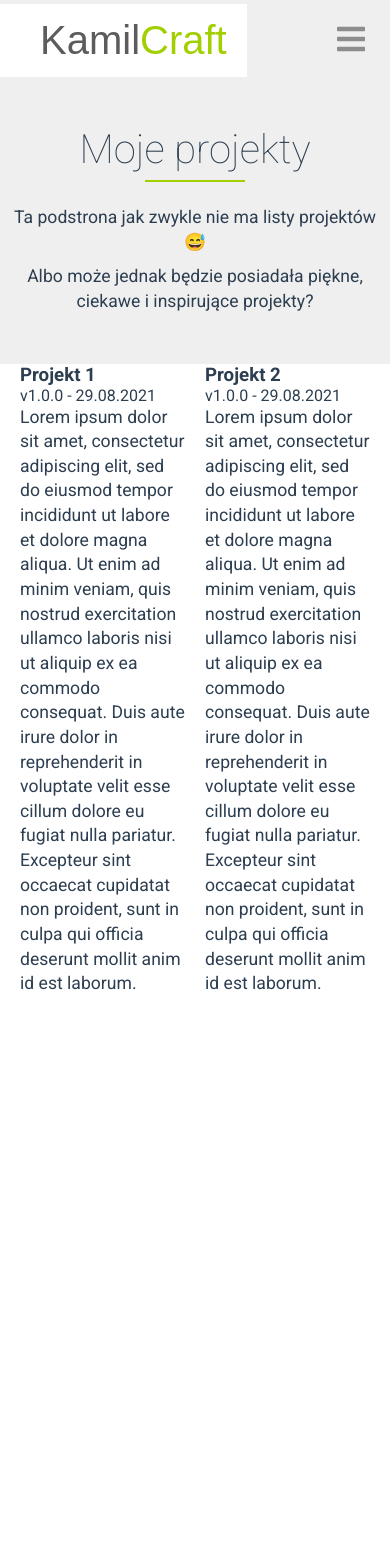
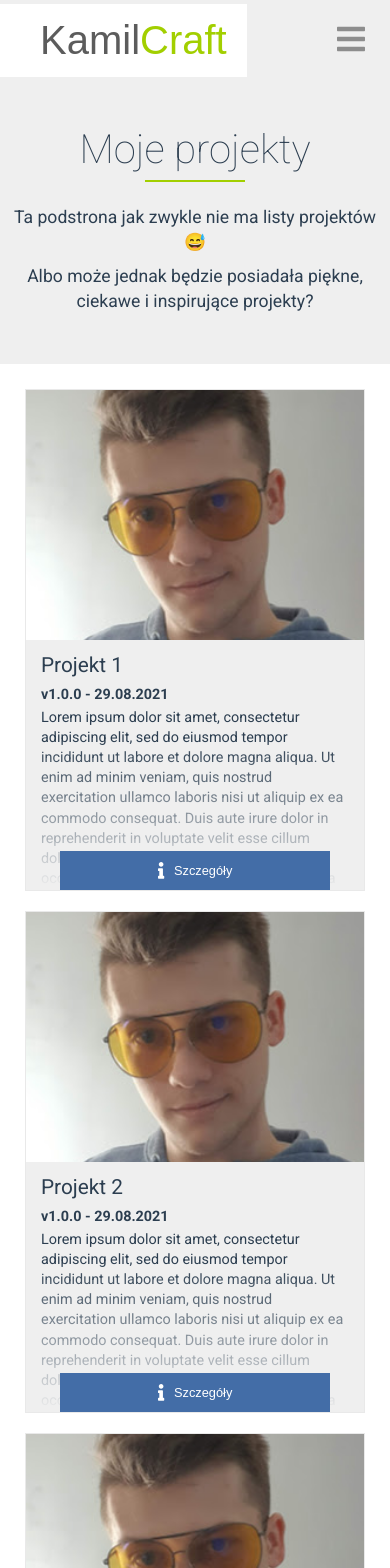
Before and after one commit to kamilniemczycki/kamilcraft.com, a Vue app: page /projects in a window 390 px wide. Shown: the top 1568 px of the page. Before the commit the page ends 1006 px from the top, so only its background shows below. Built offline with nearby package versions, Linux system fonts and the light colour scheme; a web font is replaced by a local one.

Commit message:
Update project list

```diff
--- a/src/views/Projects.vue
+++ b/src/views/Projects.vue
@@ -4,9 +4,20 @@
       <div class="project"
            v-for="project in projects"
            :key="project.title.slug">
-        <h3>{{ project.title }}</h3>
-        <div class="release">{{ project.version }} - {{ project.release_data }}</div>
-        <p>{{ project.short_description }}</p>
+        <img class="project-image" :src="project.image" :alt="project.title" />
+        <div class="project-content">
+          <h3 class="title">{{ project.title }}</h3>
+          <div class="release">{{ project.version }} - {{ project.release_data }}</div>
+          <div class="description">
+            <p>{{ project.short_description }}</p>
+          </div>
+          <div class="more-button">
+            <base-btn has-icon
+                      icon="info"
+                      is-reverse
+                      class="btn">Szczegóły</base-btn>
+          </div>
+        </div>
       </div>
     </div>
   </div>
@@ -15,22 +26,126 @@
 <style lang="scss">
 .projects .container {
   display: grid;
+  padding: 15px 10px;
   grid-template-columns: 1fr 1fr;
+  grid-auto-rows: minmax(80px, auto);
   column-gap: 20px;
   row-gap: 15px;
+
   .project {
+    display: grid;
+    grid-template-areas: 'image content';
+    background-color: #EFEFEF;
+    border: 1px solid rgba(0, 0, 0, .025);
+
+    .project-image {
+      grid-area: image;
+      width: 200px;
+      height: 200px;
+      object-fit: cover;
+    }
+
+    .project-content {
+      grid-area: content;
+      padding: 10px 15px;
+      height: 200px;
+      overflow-y: hidden;
+      position: relative;
+
+      .title {
+        font-size: 1.3em;
+        font-weight: normal;
+        line-height: 1.5em;
+      }
+
+      .release {
+        font-size: .9em;
+        font-weight: bold;
+        padding: 5px 0;
+      }
+
+      .more-button {
+        z-index: 6;
+        position: absolute;
+        left: 0;
+        bottom: 5px;
+        width: 100%;
+
+        .btn {
+          width: 100%;
+          min-width: unset;
+          max-width: 270px;
+          margin: 0 auto;
+          font-size: .8em;
+        }
+      }
+
+      &::after {
+        content: "";
+        position: absolute;
+        left: 0;
+        top: 0;
+        width: 100%;
+        height: 100%;
+        background: linear-gradient(to bottom, rgba(255, 255, 255, 0) 40%, #EFEFEF 100%);
+      }
+    }
+
+    p {
+      font-size: .9em;
+    }
+  }
+
+  @media screen and (max-width: 900px) {
+    .project {
+      grid-template-areas: 'image' 'content';
+
+      .project-image {
+        width: 100%;
+        height: 250px;
+      }
+
+      .project-content {
+        height: auto;
+        max-height: 250px;
+
+        .more-button {
+          display: block;
+          bottom: 0;
+          width: 100%;
+
+          .btn {
+            width: 100%;
+            border-radius: 0;
+          }
+        }
+      }
+    }
+  }
+}
+
+@media screen and (max-width: 500px) {
+  .projects .container {
+    grid-template-columns: 1fr;
+    padding: 25px;
+    column-gap: 0;
+    row-gap: 20px;
   }
 }
 </style>
 
 <script>
+import BaseButton from '../components/BaseButton'
+
 export default {
   name: 'Projects',
   data () {
     return {
       projects: [
         { title: 'Projekt 1', image: '/assets/me.jpg', release_data: '29.08.2021', version: 'v1.0.0', short_description: 'Lorem ipsum dolor sit amet, consectetur adipiscing elit, sed do eiusmod tempor incididunt ut labore et dolore magna aliqua. Ut enim ad minim veniam, quis nostrud exercitation ullamco laboris nisi ut aliquip ex ea commodo consequat. Duis aute irure dolor in reprehenderit in voluptate velit esse cillum dolore eu fugiat nulla pariatur. Excepteur sint occaecat cupidatat non proident, sunt in culpa qui officia deserunt mollit anim id est laborum.' },
-        { title: 'Projekt 2', image: '/assets/me.jpg', release_data: '29.08.2021', version: 'v1.0.0', short_description: 'Lorem ipsum dolor sit amet, consectetur adipiscing elit, sed do eiusmod tempor incididunt ut labore et dolore magna aliqua. Ut enim ad minim veniam, quis nostrud exercitation ullamco laboris nisi ut aliquip ex ea commodo consequat. Duis aute irure dolor in reprehenderit in voluptate velit esse cillum dolore eu fugiat nulla pariatur. Excepteur sint occaecat cupidatat non proident, sunt in culpa qui officia deserunt mollit anim id est laborum.' }
+        { title: 'Projekt 2', image: '/assets/me.jpg', release_data: '29.08.2021', version: 'v1.0.0', short_description: 'Lorem ipsum dolor sit amet, consectetur adipiscing elit, sed do eiusmod tempor incididunt ut labore et dolore magna aliqua. Ut enim ad minim veniam, quis nostrud exercitation ullamco laboris nisi ut aliquip ex ea commodo consequat. Duis aute irure dolor in reprehenderit in voluptate velit esse cillum dolore eu fugiat nulla pariatur. Excepteur sint occaecat cupidatat non proident, sunt in culpa qui officia deserunt mollit anim id est laborum.' },
+        { title: 'Projekt 3', image: '/assets/me.jpg', release_data: '29.08.2021', version: 'v1.0.0', short_description: 'Lorem ipsum dolor sit amet, consectetur adipiscing elit, sed do eiusmod tempor incididunt ut labore et dolore magna aliqua. Ut enim ad minim veniam, quis nostrud exercitation ullamco laboris nisi ut aliquip ex ea commodo consequat. Duis aute irure dolor in reprehenderit in voluptate velit esse cillum dolore eu fugiat nulla pariatur. Excepteur sint occaecat cupidatat non proident, sunt in culpa qui officia deserunt mollit anim id est laborum.' },
+        { title: 'Projekt 4', image: '/assets/me.jpg', release_data: '29.08.2021', version: 'v1.0.0', short_description: 'Lorem ipsum dolor sit amet, consectetur adipiscing elit, sed do eiusmod tempor incididunt ut labore et dolore magna aliqua. Ut enim ad minim veniam, quis nostrud exercitation ullamco laboris nisi ut aliquip ex ea commodo consequat. Duis aute irure dolor in reprehenderit in voluptate velit esse cillum dolore eu fugiat nulla pariatur. Excepteur sint occaecat cupidatat non proident, sunt in culpa qui officia deserunt mollit anim id est laborum.' }
       ]
     }
   },
@@ -43,6 +158,9 @@ export default {
       ]
     }
     this.$store.commit('setHeader', header)
+  },
+  components: {
+    'base-btn': BaseButton
   }
 }
 </script>
```
